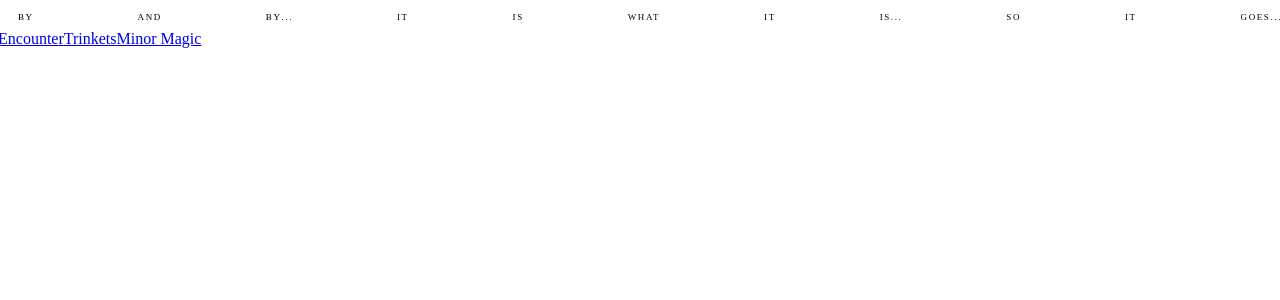
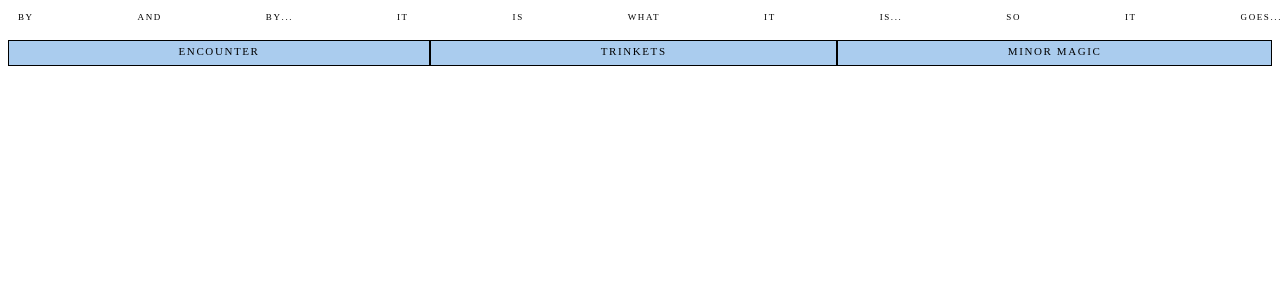
Before and after one commit to worc/koma-kulshan, a React app: page / in a window 1280 px wide. Shown: the top 300 px of the page. Built offline with nearby package versions, Linux system fonts and the light colour scheme; the HTML template or start-up script is replaced by a standard one.

Commit message:
replace styles.css with styled components

```diff
--- a/shared/Sidebar.js
+++ b/shared/Sidebar.js
@@ -1,20 +1,21 @@
 import React from 'react'
+import styled from 'styled-components'
 import { NavLink, Switch, Route } from 'react-router-dom'
 
 export default () => (
-  <div style={{ margin: '-10px -10px 10px' }}>
-      <nav id='topnav'>
-          <NavLink to="/encounter">Encounter</NavLink>
-          <NavLink to="/trinkets">Trinkets</NavLink>
-          <NavLink to='/minor-magic'>Minor Magic</NavLink>
-      </nav>
-      <nav id='subnav'>
+  <div>
+      <TopNav>
+          <StyledNavLink to="/encounter">Encounter</StyledNavLink>
+          <StyledNavLink to="/trinkets">Trinkets</StyledNavLink>
+          <StyledNavLink to='/minor-magic'>Minor Magic</StyledNavLink>
+      </TopNav>
+      <SubNav>
           <Switch>
               <Route path='/encounter' render={() => {
                   return (
                       <div>
-                          <NavLink to='/encounter/on-the-road'>On the road...</NavLink>
-                          <NavLink to='/encounter/in-the-desert'>In the desert...</NavLink>
+                          <StyledNavLink to='/encounter/on-the-road'>On the road...</StyledNavLink>
+                          <StyledNavLink to='/encounter/in-the-desert'>In the desert...</StyledNavLink>
                       </div>
                   )
               }
@@ -23,13 +24,50 @@ export default () => (
               <Route path='/minor-magic' render={() => {
                   return (
                       <React.Fragment>
-                          <NavLink to='/minor-magic/armor'>Armor</NavLink>
-                          <NavLink to='/minor-magic/item'>Item</NavLink>
-                          <NavLink to='/minor-magic/weapon'>Weapon</NavLink>
+                          <StyledNavLink to='/minor-magic/armor'>Armor</StyledNavLink>
+                          <StyledNavLink to='/minor-magic/item'>Item</StyledNavLink>
+                          <StyledNavLink to='/minor-magic/weapon'>Weapon</StyledNavLink>
                       </React.Fragment>
                   )
               }}/>
           </Switch>
-      </nav>
+      </SubNav>
   </div>
 )
+
+const TopNav = styled.nav`
+  display: flex;
+`
+
+const SubNav = styled(TopNav)`
+  div {
+    justify-content: flex-end;
+  }
+
+  div a {
+    flex: 0 0 auto;
+    padding: 0 15px;
+  }
+
+  div a.active {
+    flex: 1 0 auto;
+  }
+`
+
+const StyledNavLink = styled(NavLink)`
+  background-color: #ace;
+  border: 1px solid black;
+  color: #000;
+  flex: 1 0 auto;
+  font-variant: all-small-caps;
+  height: 1.5rem;
+  letter-spacing: 0.1rem;
+  text-align: center;
+  text-decoration: none;
+  transition: all .3s;
+
+  &.active {
+    background-color: #8d88df;
+    color: #fff;
+  }
+`
--- a/styles.css
+++ /dev/null
@@ -1,42 +0,0 @@
-nav {
-    display: flex;
-}
-
-nav a {
-    background-color: #ace;
-    border: 1px solid black;
-    color: #000;
-    flex: 1 0 auto;
-    font-variant: all-small-caps;
-    height: 1.5rem;
-    letter-spacing: 0.1rem;
-    text-align: center;
-    text-decoration: none;
-    transition: all .3s;
-}
-
-nav a.active {
-    background-color: #8d88df;
-    color: #fff;
-}
-
-#topnav {
-
-}
-
-#topnav a {
-
-}
-
-#subnav div {
-    justify-content: flex-end;
-}
-
-#subnav div a {
-    flex: 0 0 auto;
-    padding: 0 15px;
-}
-
-#subnav a.active {
-    flex: 1 0 auto;
-}
```
Also changed, not shown: index.js (+15 -4 lines), index.ejs.
